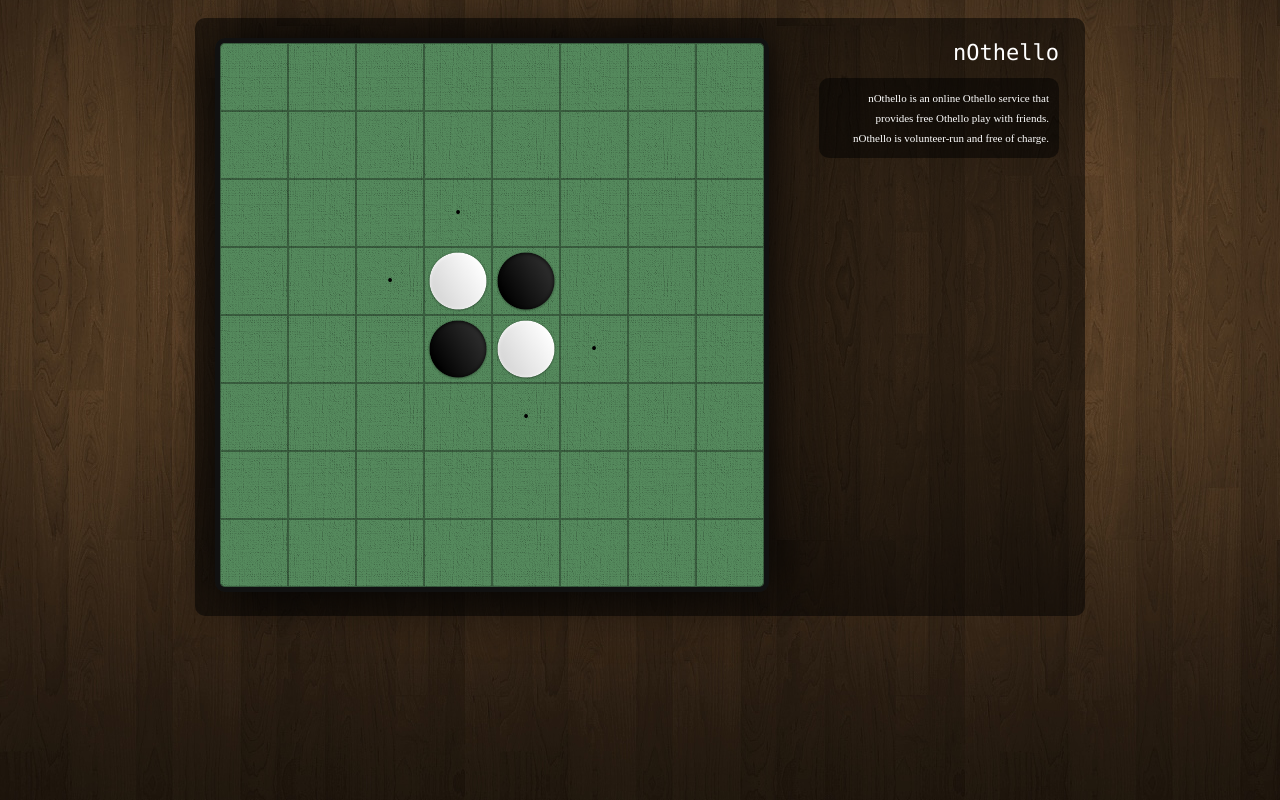
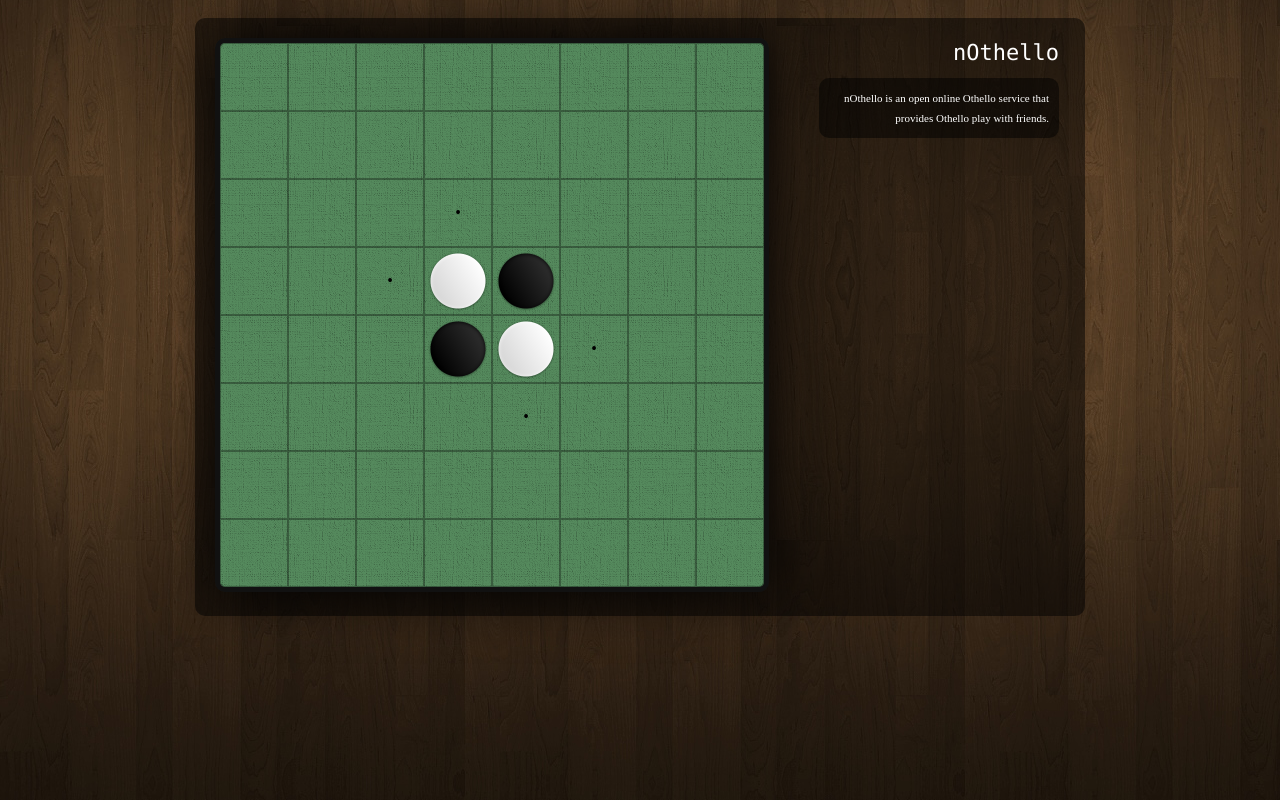
Before and after one commit to ovnicraft/rever.si, a plain HTML site: page index.html in a window 1280 px wide. Drawn offline with Linux system fonts and the light colour scheme.

Commit message:
Adjust piece size

```diff
--- a/css/style.css
+++ b/css/style.css
@@ -58,7 +58,7 @@ h1 {
 	color: #000;
 	border: 1px solid rgba(0, 0, 0, 0.32);
 	background-position: center;
-	background-size: 62px 62px;
+	background-size: 60px 60px;
 	background-repeat: no-repeat;
 }
 
@@ -81,6 +81,6 @@ h1 {
 img.black, img.white {
 	position: relative;
 	top: 2px;
-	width: 62px;
-	height: 62px;
+	width: 60px;
+	height: 60px;
 }
--- a/index.html
+++ b/index.html
@@ -94,8 +94,7 @@
 		<div id="info">
 			<h1>nOthello</h1>
 			<p>
-				nOthello is an online Othello service that provides free Othello play with friends.
-				<br />nOthello is volunteer-run and free of charge.
+				nOthello is an open online Othello service that provides Othello play with friends.
 			</p>
 		</div>
 	</div>
```
